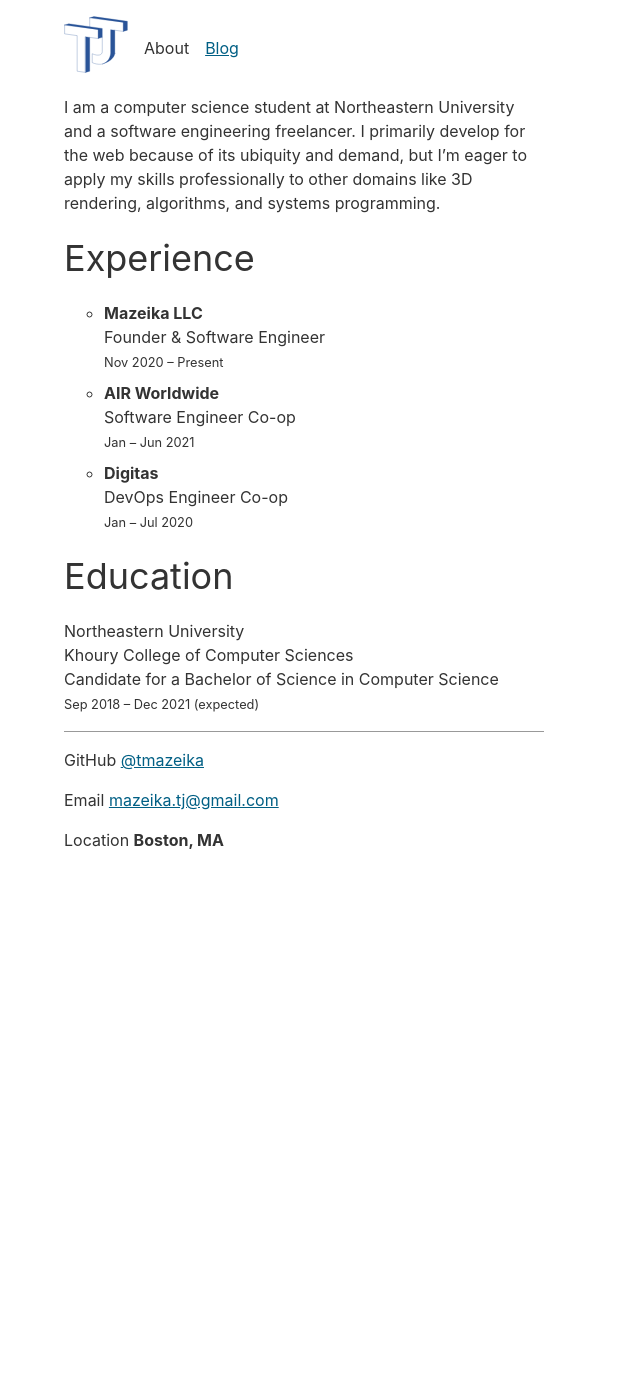
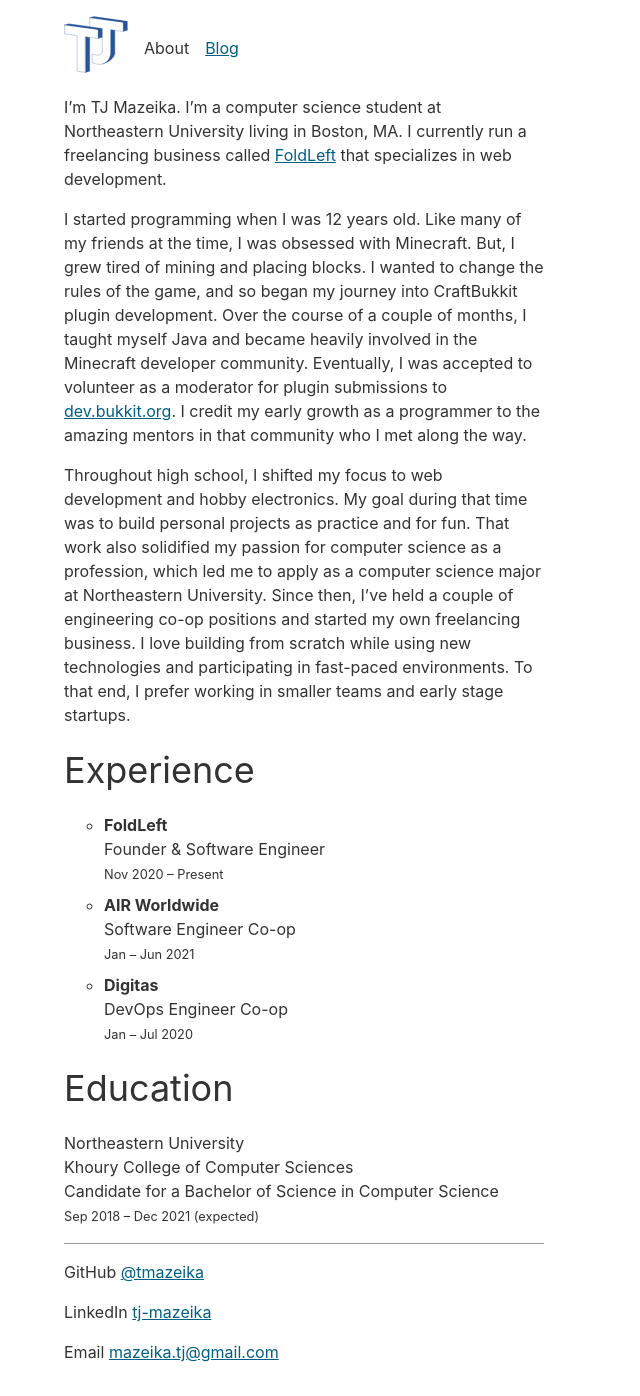
Before and after one commit to tmazeika/tmazeika.github.io, a Jekyll site: the page built from index.md, in a window 1280 px wide. Shown: the whole page, without its empty margins (0-640 px from the left). Built offline with Jekyll 4.4.1, drawn with Linux system fonts in a browser that asks for light colours; before the commit the page ends 900 px from its top, so only the background shows below that.

Commit message:
Update about me

```diff
--- a/_includes/footer.html
+++ b/_includes/footer.html
@@ -1,8 +1,8 @@
 <footer>
   <p>GitHub <a href="https://github.com/tmazeika">@tmazeika</a></p>
+  <p>LinkedIn <a href="https://www.linkedin.com/in/tj-mazeika/">tj-mazeika</a></p>
   <p>Email
     <a href="&#109;&#97;&#105;&#108;&#116;&#111;&#58;&#109;&#97;&#122;&#101;&#105;&#107;&#97;&#46;&#116;&#106;&#64;&#103;&#109;&#97;&#105;&#108;&#46;&#99;&#111;&#109;">
       &#109;&#97;&#122;&#101;&#105;&#107;&#97;&#46;&#116;&#106;&#64;&#103;&#109;&#97;&#105;&#108;&#46;&#99;&#111;&#109;</a>
   </p>
-  <p>Location <strong>Boston, MA</strong></p>
 </footer>
--- a/index.md
+++ b/index.md
@@ -3,14 +3,15 @@
 title: About
 ---
 
-I am a computer science student at Northeastern University and a software
-engineering freelancer. I primarily develop for the web because of its ubiquity
-and demand, but I'm eager to apply my skills professionally to other domains
-like 3D rendering, algorithms, and systems programming.
+I'm TJ Mazeika. I'm a computer science student at Northeastern University living in Boston, MA. I currently run a freelancing business called [FoldLeft](https://www.foldleft.dev/) that specializes in web development.
+
+I started programming when I was 12 years old. Like many of my friends at the time, I was obsessed with Minecraft. But, I grew tired of mining and placing blocks. I wanted to change the rules of the game, and so began my journey into CraftBukkit plugin development. Over the course of a couple of months, I taught myself Java and became heavily involved in the Minecraft developer community. Eventually, I was accepted to volunteer as a moderator for plugin submissions to [dev.bukkit.org](https://dev.bukkit.org/). I credit my early growth as a programmer to the amazing mentors in that community who I met along the way.
+
+Throughout high school, I shifted my focus to web development and hobby electronics. My goal during that time was to build personal projects as practice and for fun. That work also solidified my passion for computer science as a profession, which led me to apply as a computer science major at Northeastern University. Since then, I've held a couple of engineering co-op positions and started my own freelancing business. I love building from scratch while using new technologies and participating in fast-paced environments. To that end, I prefer working in smaller teams and early stage startups.
 
 # Experience
 
-- **Mazeika LLC**
+- **FoldLeft**
   Founder & Software Engineer
   <small>Nov 2020 &ndash; Present</small>
 - **AIR Worldwide**
```
